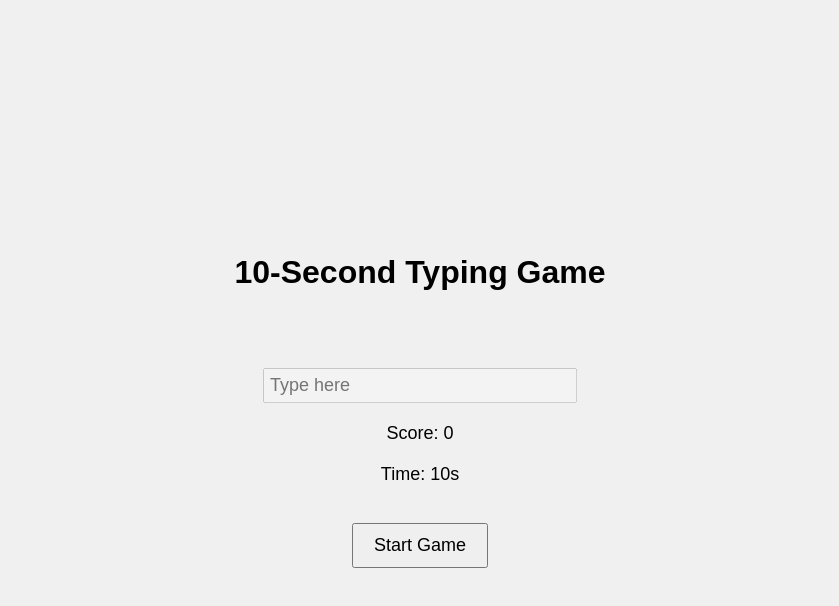
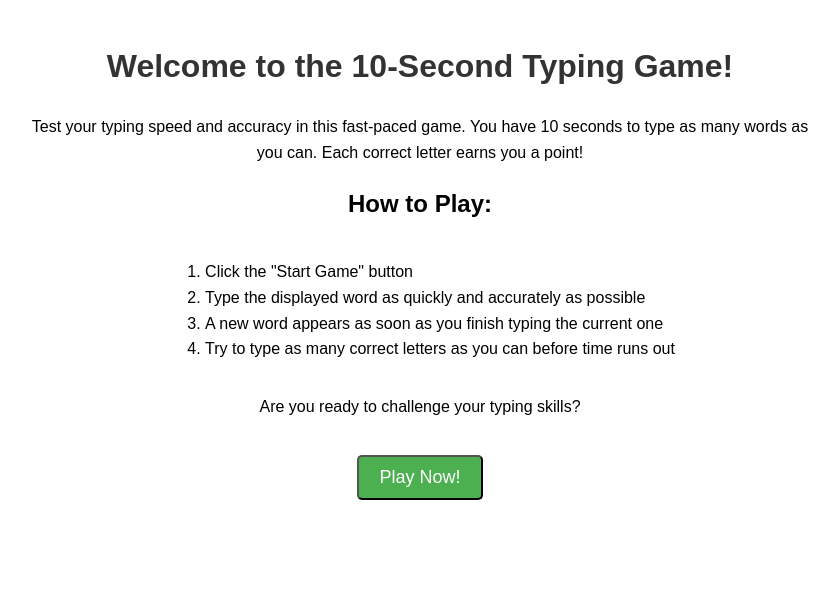
Before and after one commit to R33S17/Typosaurus, a plain HTML site: page index.html in a window 1280 px wide. Shown: the whole page, without its empty margins (220-1059 px from the left). Drawn offline with Linux system fonts and the light colour scheme.

Commit message:
Update index.html

```diff
--- a/index.html
+++ b/index.html
@@ -7,20 +7,35 @@
     <style>
         body {
             font-family: Arial, sans-serif;
-            display: flex;
-            flex-direction: column;
-            align-items: center;
-            justify-content: center;
-            height: 100vh;
-            margin: 0;
-            background-color: #f0f0f0;
+            line-height: 1.6;
+            padding: 20px;
+            max-width: 800px;
+            margin: 0 auto;
+            text-align: center;
         }
-        #game-container {
-            text-align: center;
+        h1 {
+            color: #333;
+        }
+        #landing, #game {
+            margin-top: 20px;
+        }
+        #game {
+            display: none;
+        }
+        .button {
+            display: inline-block;
+            background-color: #4CAF50;
+            color: white;
+            padding: 10px 20px;
+            text-decoration: none;
+            border-radius: 5px;
+            font-size: 18px;
+            margin-top: 20px;
+            cursor: pointer;
         }
         #word-display {
             font-size: 24px;
-            margin-bottom: 20px;
+            margin: 20px 0;
             min-height: 36px;
         }
         #input {
@@ -32,27 +47,37 @@
             margin-top: 20px;
             font-size: 18px;
         }
-        #start-button {
-            font-size: 18px;
-            padding: 10px 20px;
-            margin-top: 20px;
-            cursor: pointer;
-        }
     </style>
 </head>
 <body>
-    <div id="game-container">
+    <div id="landing">
+        <h1>Welcome to the 10-Second Typing Game!</h1>
+        <p>Test your typing speed and accuracy in this fast-paced game. You have 10 seconds to type as many words as you can. Each correct letter earns you a point!</p>
+        <h2>How to Play:</h2>
+        <ol style="text-align: left; display: inline-block;">
+            <li>Click the "Start Game" button</li>
+            <li>Type the displayed word as quickly and accurately as possible</li>
+            <li>A new word appears as soon as you finish typing the current one</li>
+            <li>Try to type as many correct letters as you can before time runs out</li>
+        </ol>
+        <p>Are you ready to challenge your typing skills?</p>
+        <button onclick="startGame()" class="button">Play Now!</button>
+    </div>
+
+    <div id="game">
         <h1>10-Second Typing Game</h1>
         <div id="word-display"></div>
         <input type="text" id="input" placeholder="Type here" autocomplete="off" disabled>
         <p id="score">Score: 0</p>
         <p id="time">Time: 10s</p>
-        <button id="start-button">Start Game</button>
+        <button id="start-button" class="button">Start Game</button>
     </div>
 
     <script>
         const words = ['because', 'through', 'government', 'president', 'information', 'something', 'important', 'development', 'national', 'business', 'education', 'university', 'management', 'international', 'technology', 'experience', 'environment', 'particular', 'available', 'understand', 'different', 'necessary', 'especially', 'population', 'knowledge'];
 
+        const landingElement = document.getElementById('landing');
+        const gameElement = document.getElementById('game');
         const wordDisplay = document.getElementById('word-display');
         const inputElement = document.getElementById('input');
         const scoreElement = document.getElementById('score');
@@ -91,6 +116,8 @@
         }
 
         function startGame() {
+            landingElement.style.display = 'none';
+            gameElement.style.display = 'block';
             score = 0;
             timeLeft = 10;
             scoreElement.textContent = 'Score: 0';
```
